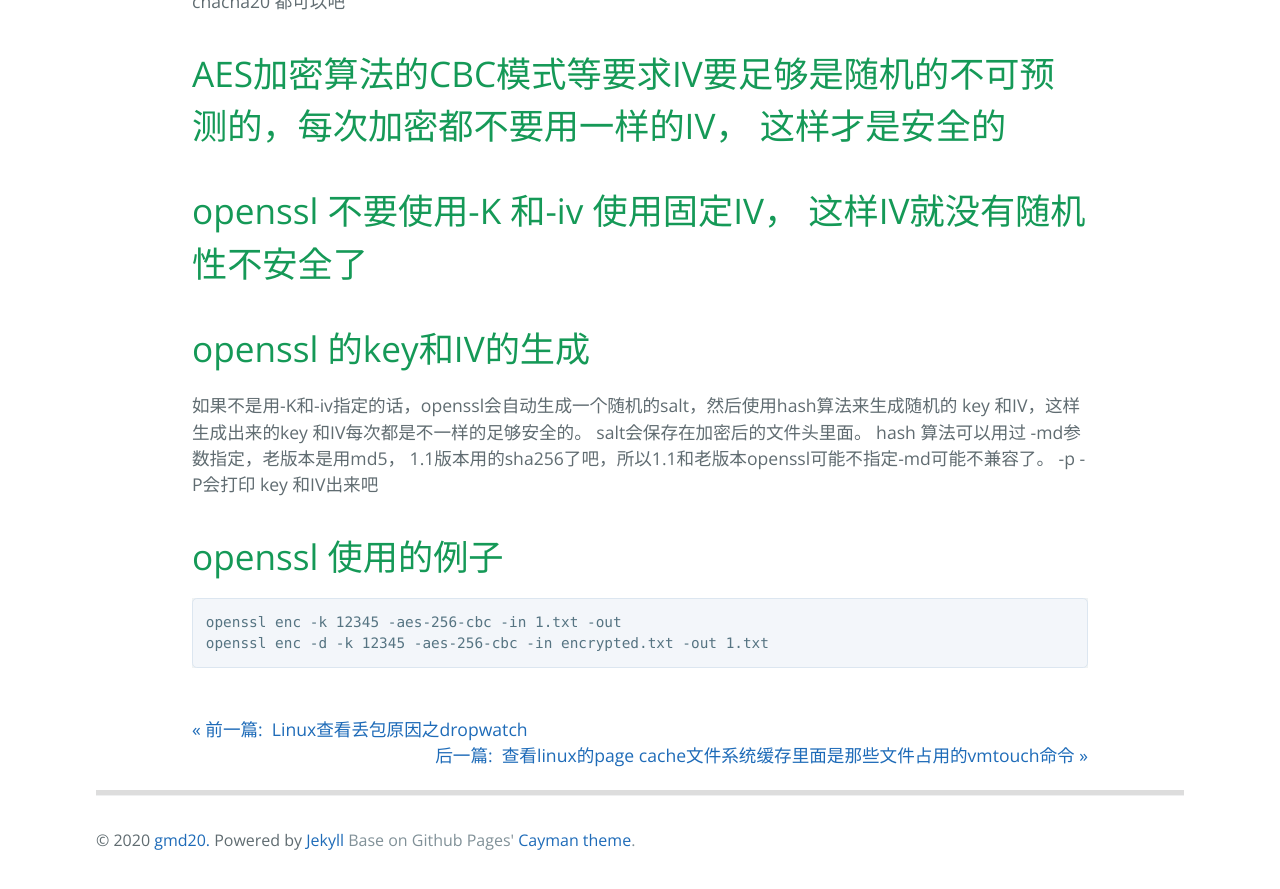
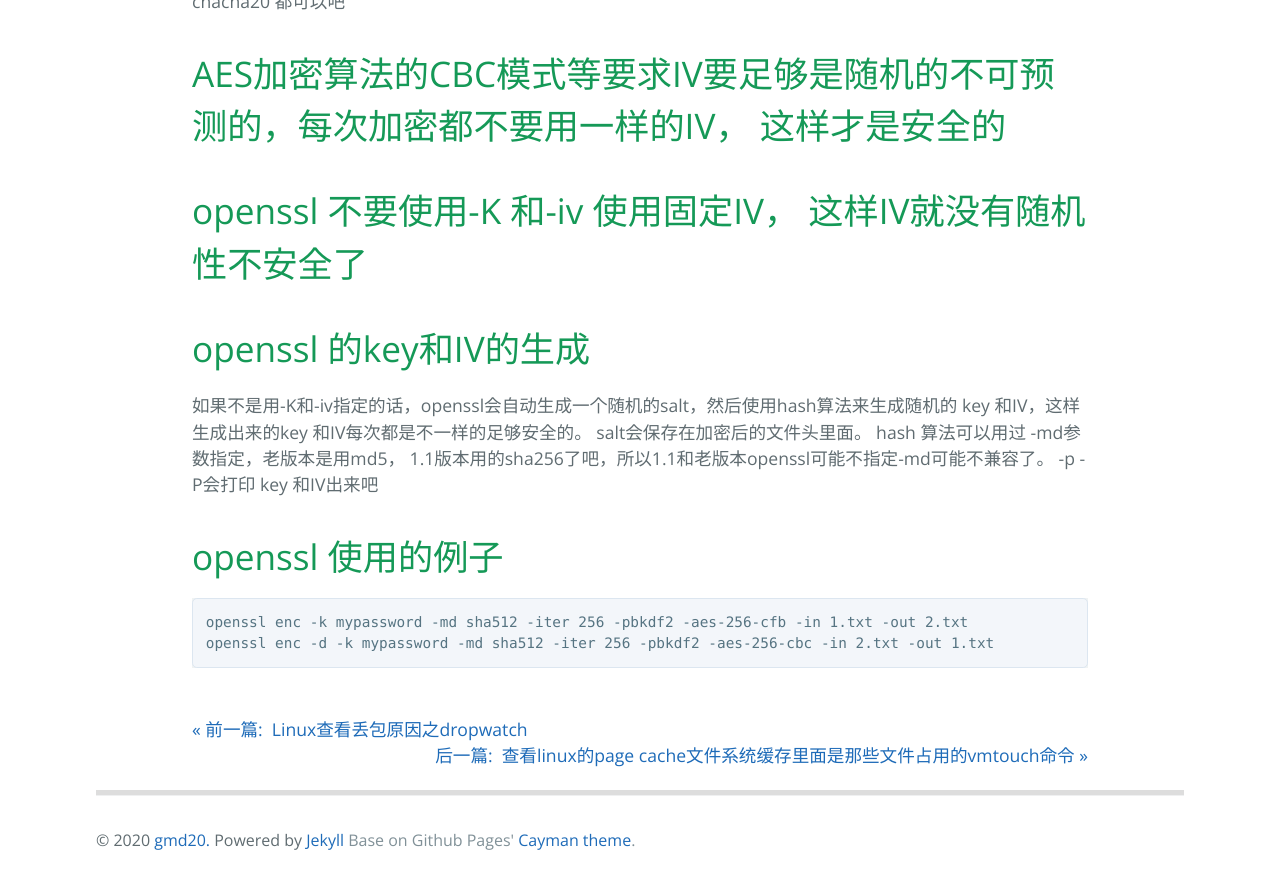
Before and after one commit to gmd20/gmd20.github.io, a Jekyll site: the page built from _posts/2020-06-30-openssl和aes的key和IV安全性问题.markdown, in a window 1280 px wide and 900 px high, scrolled down 684 px. Shown: the top 889 px of the window. Built offline with Jekyll 4.4.1, drawn with Linux system fonts in a browser that asks for light colours; comment, search, counter and statistics services are not loaded.

Commit message:
Update 2020-06-30-openssl和aes的key和IV安全性问题.markdown

````diff
--- a/_posts/2020-06-30-openssl和aes的key和IV安全性问题.markdown
+++ b/_posts/2020-06-30-openssl和aes的key和IV安全性问题.markdown
@@ -13,6 +13,6 @@
 
 # openssl 使用的例子
 ```text
-openssl enc -k 12345 -aes-256-cbc -in 1.txt -out
-openssl enc -d -k 12345 -aes-256-cbc -in encrypted.txt -out 1.txt
+openssl enc -k mypassword -md sha512 -iter 256 -pbkdf2 -aes-256-cfb -in 1.txt -out 2.txt
+openssl enc -d -k mypassword -md sha512 -iter 256 -pbkdf2 -aes-256-cbc -in 2.txt -out 1.txt
 ```
````
